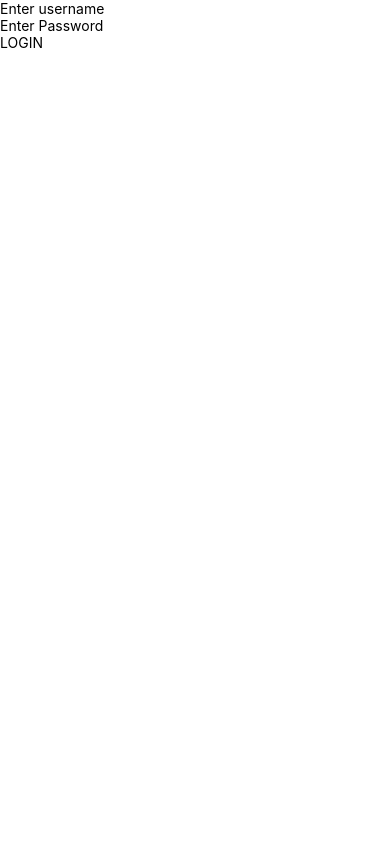
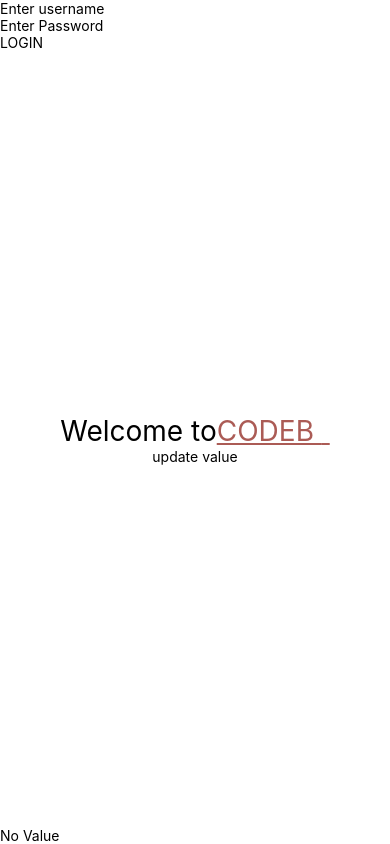
Before and after one commit to anupsamanta/DebugExam, a React Native app: screen / in a window 390 px wide. Built offline with nearby package versions, Linux system fonts and the light colour scheme.

Commit message:
add context API

```diff
--- a/App.tsx
+++ b/App.tsx
@@ -133,7 +133,7 @@
  * @format
  */
 
-import React, {useState} from 'react';
+import React, {useState, createContext} from 'react';
 import {
   Linking,
   StyleSheet,
@@ -143,7 +143,7 @@ import {
   View,
 } from 'react-native';
 
-const WelcomeScreen = () => {
+const WelcomeScreen1 = () => {
   return (
     <View style={styles.view}>
       <Text style={styles.welcomeText}>Welcome to<Text
@@ -154,11 +154,13 @@ const WelcomeScreen = () => {
     </View>
   );
 };
-
+import WelcomeScreen from './Child';
+export let DataContext = createContext('')
 const LoginScreen = (): React.JSX.Element => {
   const [username, setUsername] = useState('');
   const [password, setPassword] = useState('');
   const [message, setMessage] = useState('');
+  const [data, setData] = useState("No Value")
   const handleSubmitPress = () => {
     if (username === '' || password === '') {
       setMessage('Please provide all values');
@@ -171,7 +173,7 @@ const LoginScreen = (): React.JSX.Element => {
     }
   };
   return (
-    <View>
+    <View style = {{flex:1}}>
       <TextInput
         placeholder="Enter username"
         autoCapitalize="none"
@@ -190,10 +192,14 @@ const LoginScreen = (): React.JSX.Element => {
         <Text>LOGIN</Text>
       </TouchableOpacity>
       {message === 'SUCCESS' ? (
-        <Text><WelcomeScreen /></Text>
+        <Text><WelcomeScreen1 /></Text>
       ) : (
         <View><Text>{message}</Text></View>
       )}
+      <DataContext.Provider value = {{data,setData}} >
+      <WelcomeScreen />
+      <Text>{data}</Text>
+      </DataContext.Provider>
     </View>
   );
 };
--- /dev/null
+++ b/Child.tsx
@@ -0,0 +1,46 @@
+import React, {useState, useContext} from 'react';
+import {
+  Linking,
+  StyleSheet,
+  Text,
+  TextInput,
+  TouchableOpacity,
+  View,
+} from 'react-native';
+
+import { DataContext } from './App';
+
+const WelcomeScreen = () => {
+  let {data, setData}  = useContext(DataContext)
+
+  const updateValue = () =>{
+    setData("Value is updated")
+  }
+  return (
+    <View style={styles.view}>
+      <Text style={styles.welcomeText}>Welcome to<Text
+          style={{color: 'rgb(171, 91, 85)', textDecorationLine: 'underline'}}
+          onPress={() => Linking.openURL('https://code-b.dev')}>CODEB {' '}
+        </Text>
+      </Text>
+      <TouchableOpacity onPress={updateValue}>
+       <Text>update value</Text>
+      </TouchableOpacity>
+    </View>
+  );
+};
+
+const styles = StyleSheet.create({
+  view: {
+    flex: 1,
+    width: 'auto',
+    display: 'flex',
+    justifyContent: 'center',
+    alignItems: 'center',
+  },
+  welcomeText: {
+    fontSize: 28,
+  },
+});
+
+export default WelcomeScreen;
```
